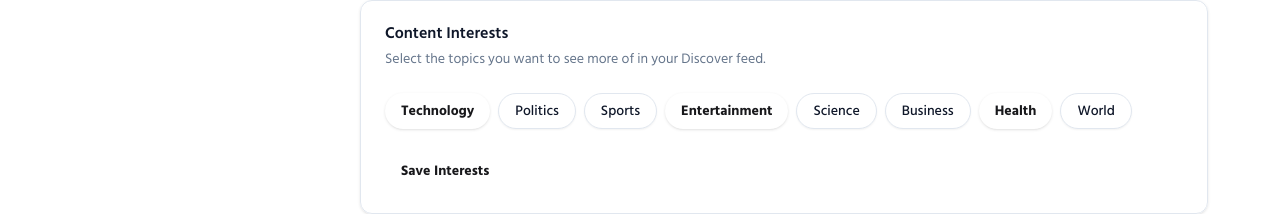
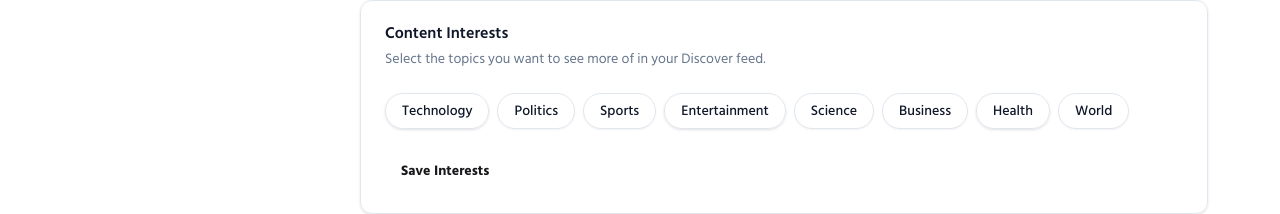
Before and after one commit to inbox-hasibur/KahfStudio, a Next.js app: page /profile/preferences in a window 1280 px wide. Shown: the part 576-790 px from the top of the page. Built offline with nearby package versions, Linux system fonts and the light colour scheme; no server answers.

Commit message:
Update active interest tag styling

```diff
--- a/src/app/profile/preferences/page.tsx
+++ b/src/app/profile/preferences/page.tsx
@@ -74,7 +74,7 @@ export default function PreferencesPage() {
               <Button
                 key={category}
                 variant="outline"
-                className={`rounded-full ${index % 3 === 0 ? 'bg-white text-zinc-900 font-bold border-0 shadow-sm' : ''}`}
+                className={`rounded-full ${index % 3 === 0 ? 'bg-white/20 dark:bg-slate-700/50 text-foreground border-border shadow-sm' : ''}`}
               >
                 {category}
               </Button>
```
